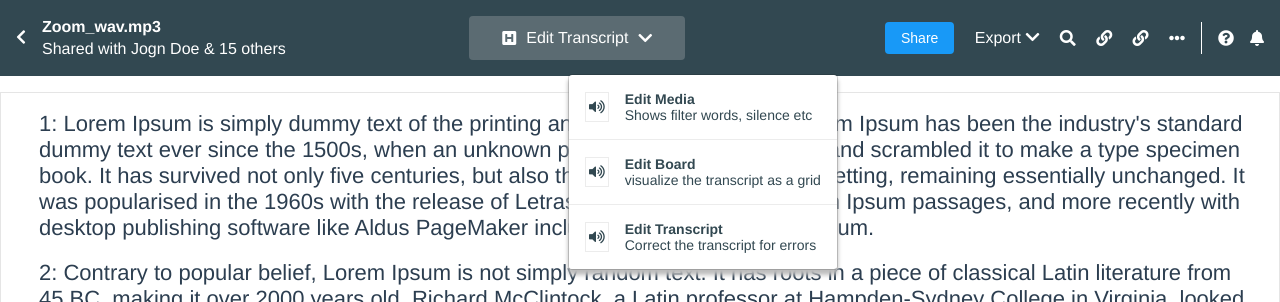
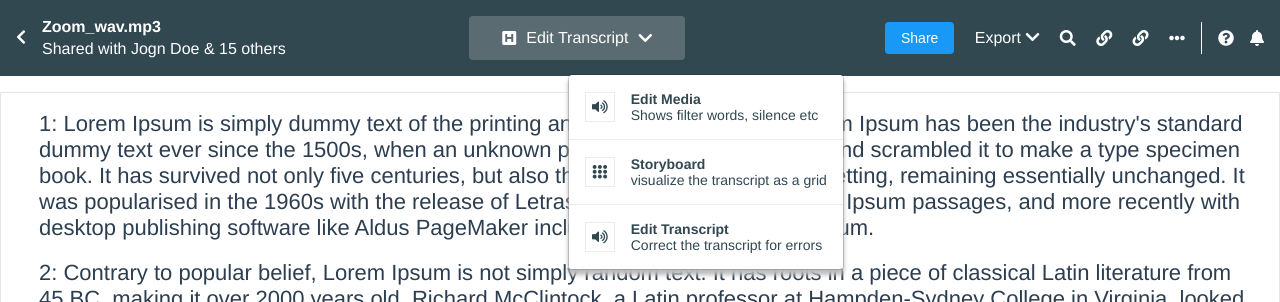
Before and after one commit to eleMental595/spext-revamp, a Vue app in the folder spext-revamp/: page / in a window 1280 px wide. Both pictures are taken after a click on the element 640 px from the left and 38 px from the top of the page. Shown: the top 302 px of the page. Built offline with nearby package versions, Linux system fonts and the light colour scheme.

Commit message:
changed icon in dropdown menu

```diff
--- a/spext-revamp/src/components/core/Header/Header.css
+++ b/spext-revamp/src/components/core/Header/Header.css
@@ -45,6 +45,11 @@
     transition: color 0.15s ease-in-out, background-color 0.15s ease-in-out, border-color 0.15s ease-in-out, box-shadow 0.15s ease-in-out;
 }
 
+.direction-column {
+    display: flex;
+    flex-direction: column;
+}
+
 .menu-item .menu-list {
     display: flex;
     padding: 8px;
@@ -59,7 +64,7 @@
     border: 1.5px solid #ececec;
     -ms-flex-item-align: center;
     align-self: center;
-    padding: 6px 3px;
+    padding: 6px;
     margin: 8px;
 }
 
--- a/spext-revamp/src/components/core/Header/Header.html
+++ b/spext-revamp/src/components/core/Header/Header.html
@@ -28,10 +28,12 @@
                     </div>
                     <div class="menu-list">
                         <div class="menu-icon">
-                            <i class="fa fa-volume-up"></i>
+                            <i class="fa fa-ellipsis-v"></i>
+                            <i class="fa fa-ellipsis-v"></i>
+                            <i class="fa fa-ellipsis-v"></i>
                         </div>
                         <div class="menu-element">
-                            <span class="bold">Edit Board</span>
+                            <span class="bold">Storyboard</span>
                             <span>visualize the transcript as a grid</span>
                         </div>
                     </div>
```
